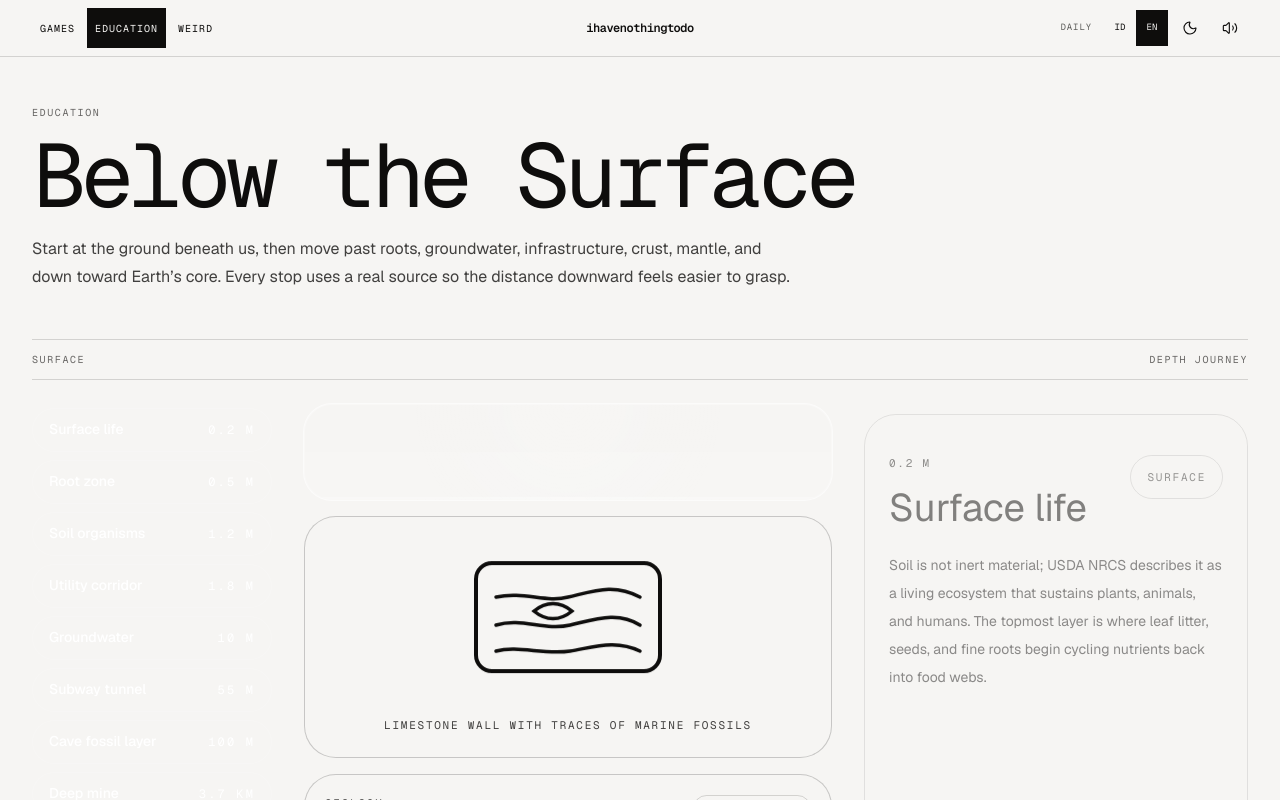
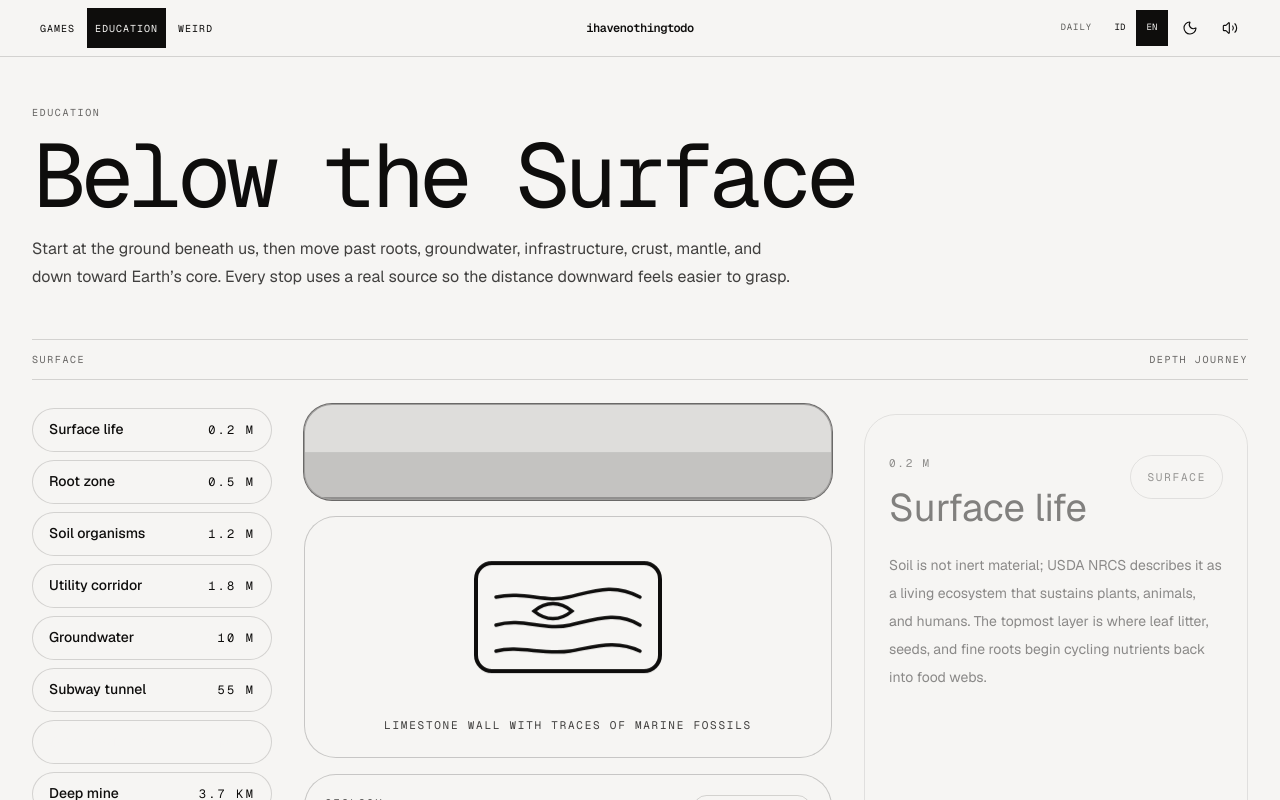
Before and after one commit to rendiero25/IhavenothingtodoGames, a React (Vite) app: page /education in a window 1280 px wide. Shown: the top 800 px of the page. Built offline with nearby package versions, Linux system fonts and the light colour scheme; a web font is replaced by a local one.

Commit message:
fix: make education layer contrast theme safe

```diff
--- a/src/components/education/DepthRuler.tsx
+++ b/src/components/education/DepthRuler.tsx
@@ -41,8 +41,8 @@ export function DepthRuler({ stops, activeStopId, onSelect }: DepthRulerProps) {
                 onClick={() => onSelect?.(stop.id)}
                 className={[
                   'flex min-h-11 w-full min-w-0 max-w-full items-center gap-3 rounded-full border px-4 py-2 text-left transition-colors',
-                  'border-white/15 bg-white/[0.03] text-white focus-visible:outline-2 focus-visible:outline-offset-2 focus-visible:outline-white',
-                  isActive ? 'border-white bg-white text-black' : 'hover:border-white/40 hover:bg-white/[0.08]',
+                  'border-ink/15 bg-paper text-ink focus-visible:outline-2 focus-visible:outline-offset-2 focus-visible:outline-ink',
+                  isActive ? 'border-ink bg-ink text-paper' : 'hover:border-ink/40 hover:bg-ink/5',
                 ].join(' ')}
               >
                 <span className="min-w-0 flex-1 text-sm font-medium leading-tight [overflow-wrap:anywhere]">
--- a/src/components/education/LayerBand.tsx
+++ b/src/components/education/LayerBand.tsx
@@ -8,16 +8,13 @@ export interface LayerBandProps {
 }
 
 const LAYER_TOKENS: Record<EducationLayer, string> = {
-  surface: 'layer-surface border-white/35 bg-white/8',
-  soil: 'layer-soil border-white/25 bg-[repeating-linear-gradient(135deg,rgba(255,255,255,0.12)_0_10px,transparent_10px_20px)]',
-  groundwater:
-    'layer-groundwater border-white/30 bg-[repeating-linear-gradient(0deg,rgba(255,255,255,0.1)_0_6px,transparent_6px_12px)]',
-  underground:
-    'layer-underground border-white/20 bg-[repeating-linear-gradient(90deg,rgba(255,255,255,0.08)_0_12px,transparent_12px_24px)]',
-  crust: 'layer-crust border-white/30 bg-[radial-gradient(circle_at_top,rgba(255,255,255,0.16),transparent_55%)]',
-  mantle:
-    'layer-mantle border-white/35 bg-[repeating-linear-gradient(180deg,rgba(255,255,255,0.14)_0_8px,transparent_8px_16px)]',
-  core: 'layer-core border-white/45 bg-[radial-gradient(circle,rgba(255,255,255,0.22),transparent_65%)]',
+  surface: 'layer-surface border-ink/35 bg-ink/5',
+  soil: 'layer-soil border-ink/25 bg-ink/10',
+  groundwater: 'layer-groundwater border-ink/30 bg-ink/12',
+  underground: 'layer-underground border-ink/20 bg-ink/15',
+  crust: 'layer-crust border-ink/30 bg-ink/10',
+  mantle: 'layer-mantle border-ink/35 bg-ink/15',
+  core: 'layer-core border-ink/45 bg-ink/20',
 };
 
 export function getLayerToken(layer: EducationLayer): string {
@@ -38,18 +35,18 @@ export function LayerBand({ layer, active, progress }: LayerBandProps) {
       className={[
         'relative isolate overflow-hidden rounded-[1.75rem] border',
         'min-h-24 w-full',
-        active ? 'ring-1 ring-white/60' : 'opacity-80',
+        active ? 'ring-1 ring-ink/60' : 'opacity-80',
         getLayerToken(layer),
       ].join(' ')}
     >
       <div
         aria-hidden="true"
-        className="absolute inset-0 origin-bottom bg-white/12 transition-transform motion-reduce:transition-none"
+        className="absolute inset-0 origin-bottom bg-ink/12 transition-transform motion-reduce:transition-none"
         style={{ transform: 'scaleY(var(--layer-progress))' }}
       />
       <div
         aria-hidden="true"
-        className="absolute inset-x-0 bottom-0 h-px bg-white/55"
+        className="absolute inset-x-0 bottom-0 h-px bg-ink/55"
         style={{ transform: 'translateY(calc((1 - var(--layer-progress)) * -100%))' }}
       />
     </section>
```
Also changed, not shown: 2 other files (tests, documents, lock files or other folders).
